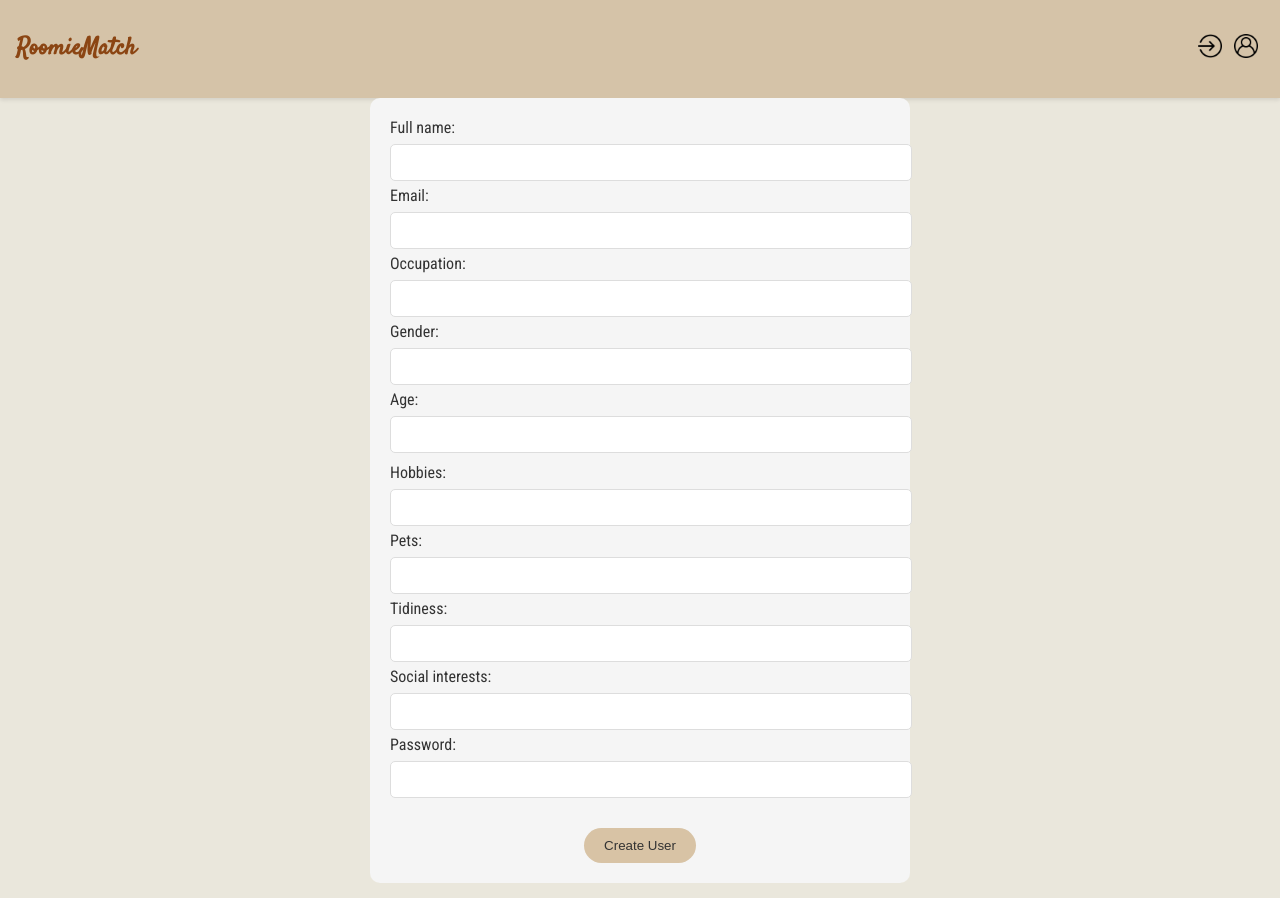
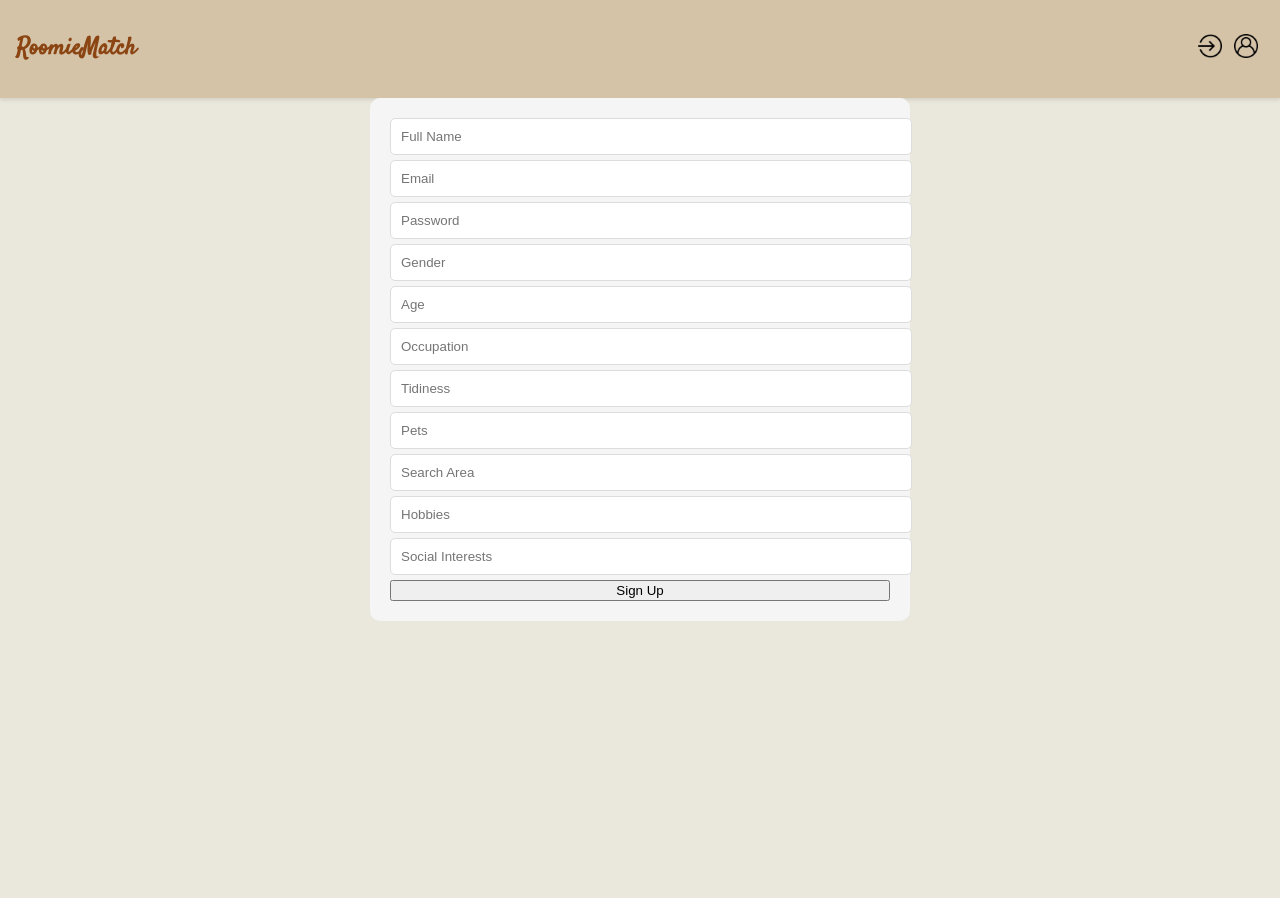
Before and after one commit to danielbahrami/SE07-ISE, a React (Create React App) app in the folder my-app/: page /signup in a window 1280 px wide. Built offline with nearby package versions, Linux system fonts and the light colour scheme.

Commit message:
Database setup together with node.js, to save userdata from frontend

```diff
--- a/my-app/package.json
+++ b/my-app/package.json
@@ -6,6 +6,10 @@
     "@testing-library/jest-dom": "^5.17.0",
     "@testing-library/react": "^13.4.0",
     "@testing-library/user-event": "^13.5.0",
+    "axios": "^1.6.2",
+    "cors": "^2.8.5",
+    "mongodb": "^6.3.0",
+    "mongoose": "^8.0.2",
     "react": "^18.2.0",
     "react-dom": "^18.2.0",
     "react-router-dom": "^6.20.0",
--- a/my-app/src/components/LoginFrom.js
+++ b/my-app/src/components/LoginFrom.js
@@ -4,7 +4,8 @@ import { useNavigate } from "react-router-dom";
 import ".././styles/LoginForm.css"; // Make sure to create this CSS file for styling
 
 const LoginForm = () => {
-  let navigate = useNavigate();
+  const navigate = useNavigate();
+
 
   const handleLogin = (event) => {
     event.preventDefault();
@@ -47,7 +48,7 @@ const LoginForm = () => {
         Sign up
       </button>
     </div>
-    </div>
+    </div >
   );
 };
 
--- a/my-app/src/components/SignUpForm.js
+++ b/my-app/src/components/SignUpForm.js
@@ -1,57 +1,126 @@
 // SignUpForm.js
-import React from "react";
+import React, { useState } from 'react';
 import { useNavigate } from "react-router-dom";
+import axios from 'axios';
 import "../styles/SignUpForm.css"; // Ensure you have a corresponding CSS file
 
 const SignUpForm = () => {
   let navigate = useNavigate();
 
-  const handleSignUp = (event) => {
-    event.preventDefault();
-    // Here you will handle the signup logic, like sending data to a backend server
+  const [formData, setFormData] = useState({
+    fullName: '',
+    email: '',
+    password: '',
+    gender: '',
+    age: '',
+    occupation: '',
+    tidiness: '',
+    pets: '',
+    searchArea: '',
+    hobbies: '',
+    socialInterests: '',
+  });
 
-    // After successful signup, redirect the user to the home page
-    navigate("/home");
+
+  const handleChange = (e) => {
+    setFormData({ ...formData, [e.target.name]: e.target.value });
+  };
+
+  const handleSubmit = async (e) => {
+    e.preventDefault();
+    try {
+      // Send the form data to the backend
+      const response = await axios.post('http://localhost:5000/signup', formData);
+      console.log('User created:', response.data);
+      navigate("/home"); // Implement your success logic here (e.g., redirect to profile page)
+    } catch (error) {
+      console.error('Error signing up:', error.response?.data?.message || error.message);
+    }
   };
 
   return (
     <div className="signup-page">
-      <form className="signup-form" onSubmit={handleSignUp}>
+      <form className="signup-form" onSubmit={handleSubmit}>
         <div className="form-group">
-          <label htmlFor="fullName">Full name:</label>
-          <input type="text" id="fullName" name="fullName" required />
-
-          <label htmlFor="email">Email:</label>
-          <input type="email" id="email" name="email" required />
-
-          <label htmlFor="occupation">Occupation:</label>
-          <input type="text" id="occupation" name="occupation" />
-
-          <label htmlFor="gender">Gender:</label>
-          <input type="text" id="gender" name="gender" />
-
-          <label htmlFor="age">Age:</label>
-          <input type="number" id="age" name="age" />
-        </div>
-        <div className="form-group">
-          <label htmlFor="hobbies">Hobbies:</label>
-          <input type="text" id="hobbies" name="hobbies" />
-
-          <label htmlFor="pets">Pets:</label>
-          <input type="text" id="pets" name="pets" />
-
-          <label htmlFor="tidiness">Tidiness:</label>
-          <input type="text" id="tidiness" name="tidiness" />
-
-          <label htmlFor="socialInterests">Social interests:</label>
-          <input type="text" id="socialInterests" name="socialInterests" />
-
-          <label htmlFor="password">Password:</label>
-          <input type="password" id="password" name="password" required />
-        </div>
-        <button type="submit" className="create-user-button">
-          Create User
-        </button>
+          <input
+            type="text"
+            name="fullName"
+            value={formData.fullName}
+            onChange={handleChange}
+            placeholder="Full Name"
+          />
+          <input
+            type="email"
+            name="email"
+            value={formData.email}
+            onChange={handleChange}
+            placeholder="Email"
+          />
+          <input
+            type="password"
+            name="password"
+            value={formData.password}
+            onChange={handleChange}
+            placeholder="Password"
+          />
+          <input
+            type="text"
+            name="gender"
+            value={formData.gender}
+            onChange={handleChange}
+            placeholder="Gender"
+          />
+          <input
+            type="number"
+            name="age"
+            value={formData.age}
+            onChange={handleChange}
+            placeholder="Age"
+          />
+          <input
+            type="text"
+            name="occupation"
+            value={formData.occupation}
+            onChange={handleChange}
+            placeholder="Occupation"
+          />
+          <input
+            type="text"
+            name="tidiness"
+            value={formData.tidiness}
+            onChange={handleChange}
+            placeholder="Tidiness"
+          />
+          <input
+            type="text"
+            name="pets"
+            value={formData.pets}
+            onChange={handleChange}
+            placeholder="Pets"
+          />
+          <input
+            type="text"
+            name="searchArea"
+            value={formData.searchArea}
+            onChange={handleChange}
+            placeholder="Search Area"
+          />
+          <input
+            type="text"
+            name="hobbies"
+            value={formData.hobbies}
+            onChange={handleChange}
+            placeholder="Hobbies"
+          />
+          <input
+            type="text"
+            name="socialInterests"
+            value={formData.socialInterests}
+            onChange={handleChange}
+            placeholder="Social Interests"
+          />
+          <button type="submit">Sign Up</button>
+        </div >
       </form>
     </div>
   );
```
Also changed, not shown: my-app/src/Backend/routes/UserRoutes.js (added, +47 -0 lines), my-app/src/Backend/server.js (added, +21 -0 lines), my-app/src/models/UserModel.js (added, +53 -0 lines), 1 other file (tests, documents, lock files or other folders). Lines whose indentation alone changed are shown as unchanged.
